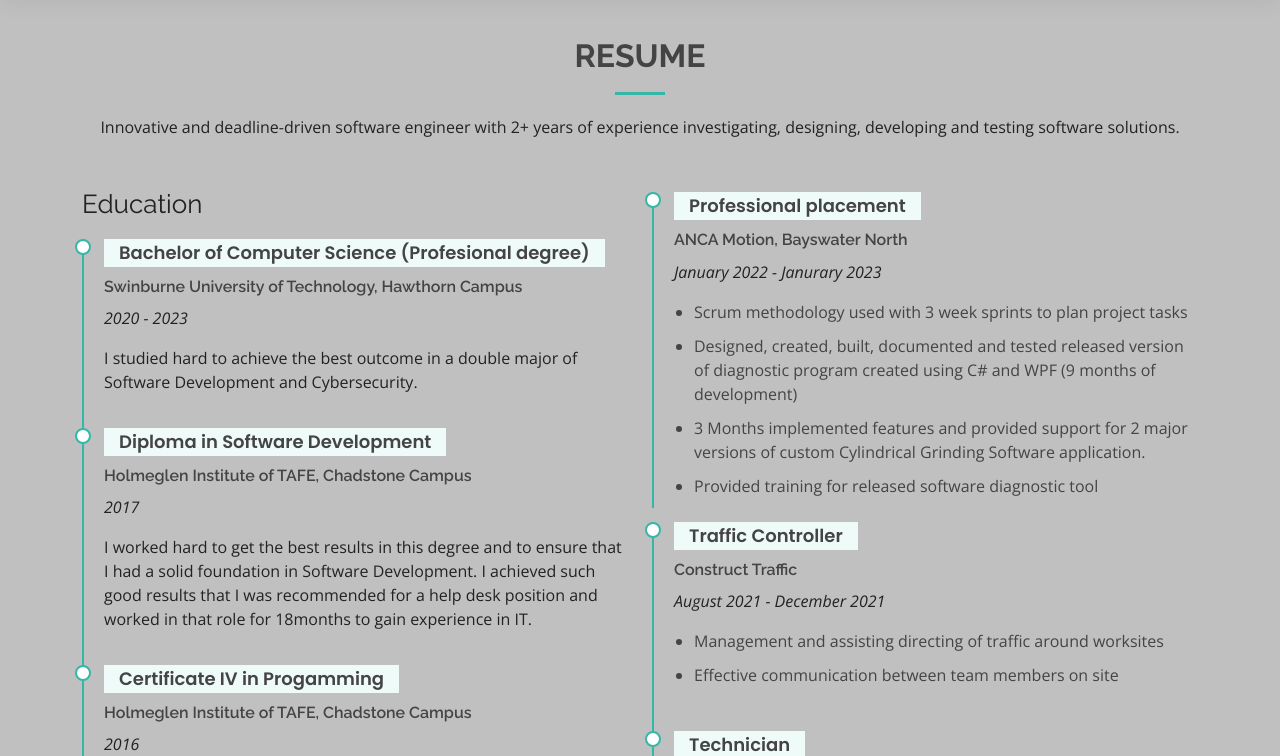
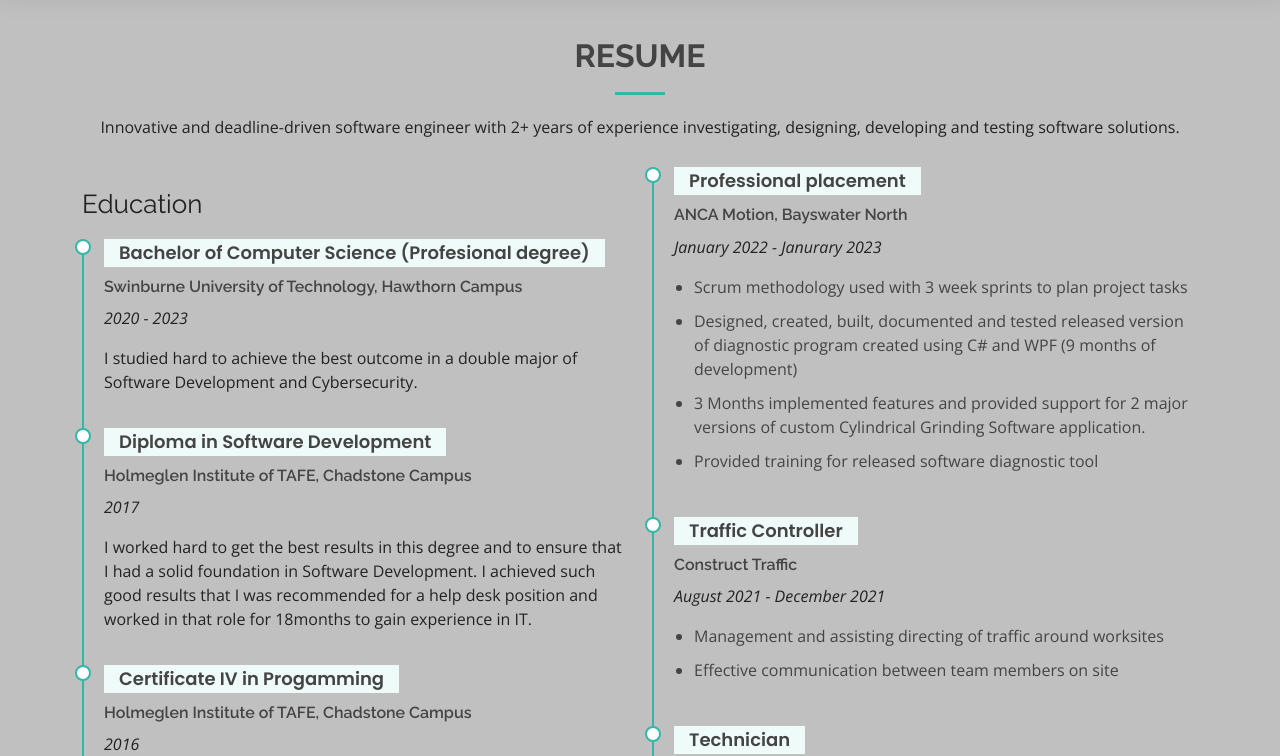
Before and after one commit to DavidAustinMackenzie/davidaustinmackenzie.com.au, a Flask app: page /resume in a window 1280 px wide. Shown: the part 73-829 px from the top of the page. Run offline with Flask 3, Linux system fonts and the light colour scheme; some libraries are stand-ins or nearby versions.

Commit message:
removed professional placement padding for testing

```diff
--- a/templates/resume.html
+++ b/templates/resume.html
@@ -73,7 +73,6 @@
             </div>
           </div>
           <div class="col-lg-6">
-            <div class="heading-padding">
               <div class="resume-item">
                 <h4>Professional placement</h4>
                 <h5>ANCA Motion, Bayswater North</h5>
@@ -87,7 +86,6 @@
                 </ul>
                 </p>
               </div>
-            </div>
             <div class="resume-item">
               <h4>Traffic Controller</h4>
               <h5>Construct Traffic</h5>
```
